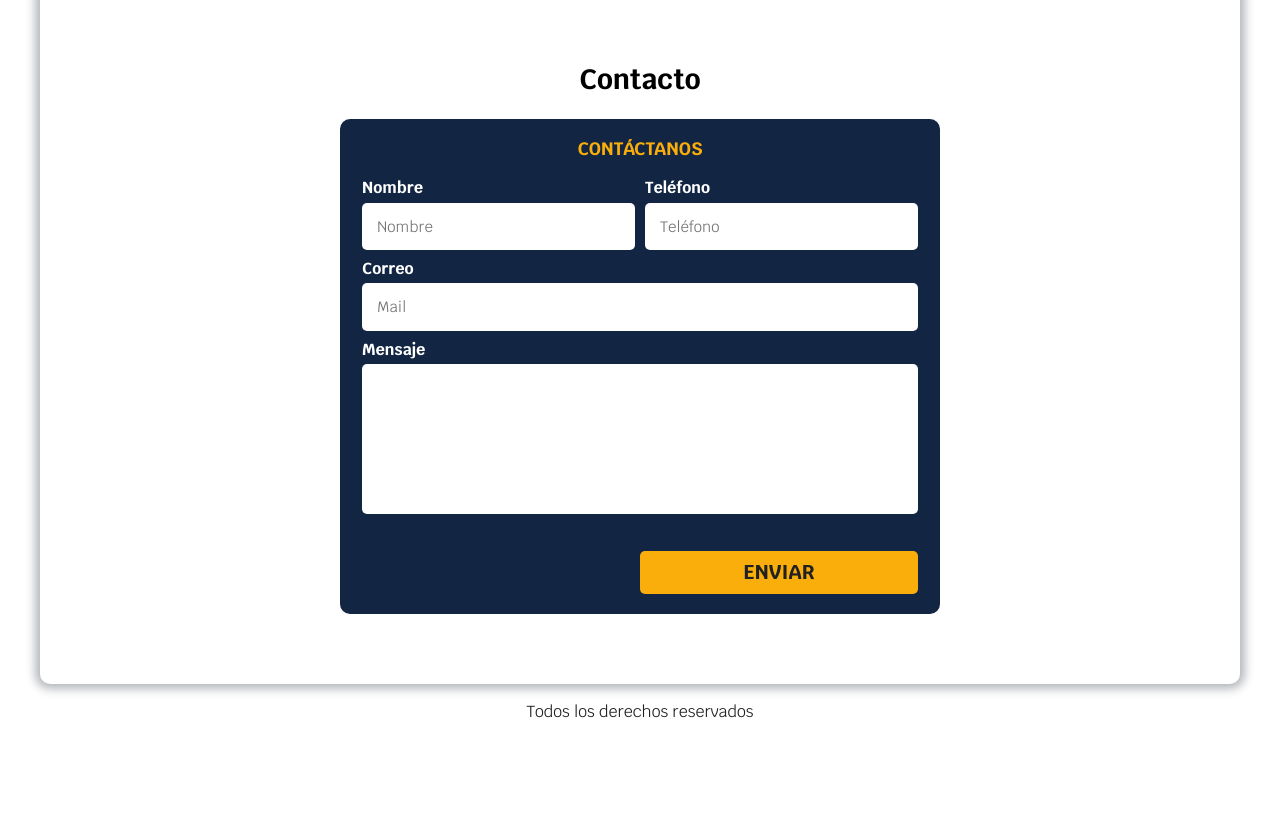
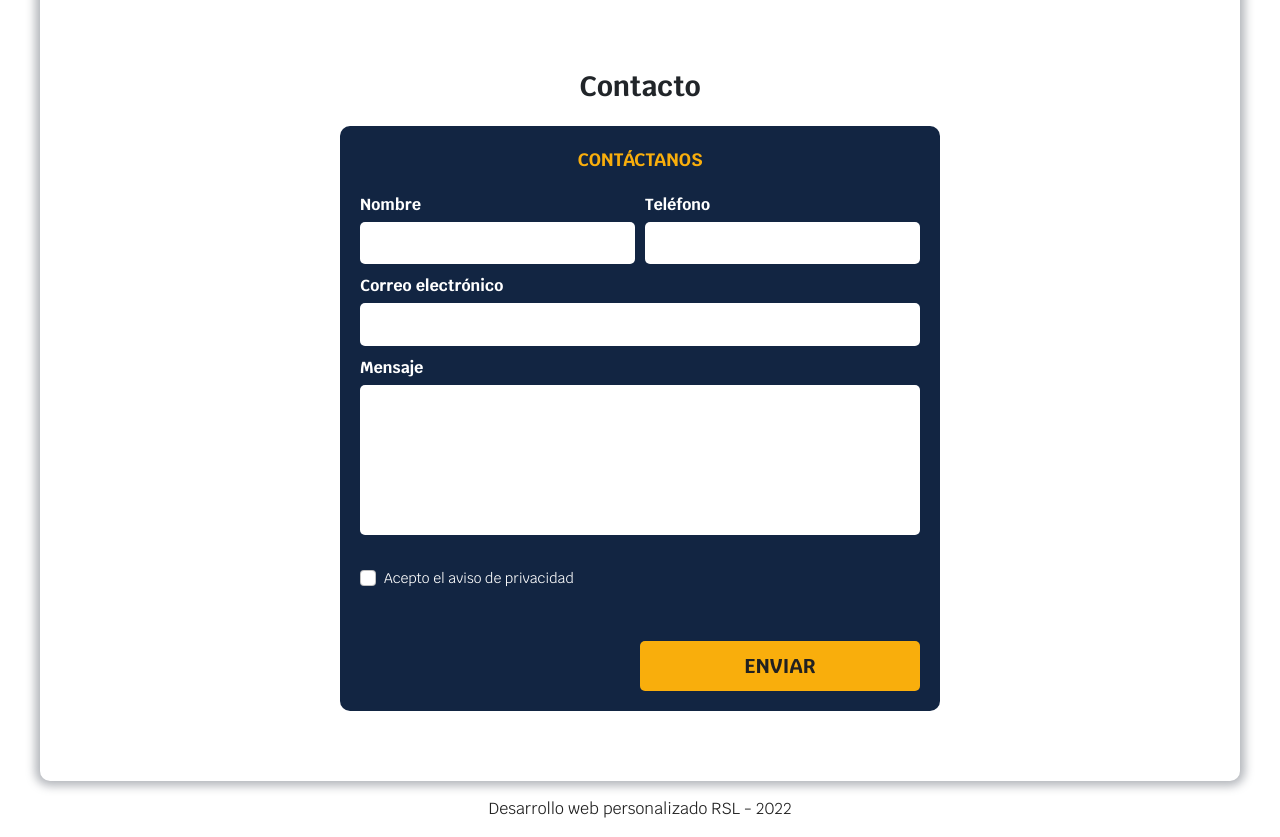
Before and after one commit to rsanlazaro/Personal-landing-page, a website: page index.html in a window 1280 px wide. Shown: the part 1892-2729 px from the top of the page. Before the commit the page ends 2632 px from the top, so only its background shows below. Drawn offline with nearby package versions, Linux system fonts and the light colour scheme; files whose address does not match are found by name.

Commit message:
form updated

```diff
--- a/index.html
+++ b/index.html
@@ -5,35 +5,36 @@
     <meta name="google-site-verification" content="b96CU4oOPNHaGIpyF_6f0BCyWPyRHfEnWODPxDhxtdQ" />
     <meta name="google-site-verification" content="ofcfYW5HfnsLesnL_kyHhrj9FNmz6C4lQrGJxbztT0M" />
     <meta charset="UTF-8" />
+    <meta name="title" content="Desarrollo web personalizado RSL">
     <meta
       name="description"
-      content="Desarrollo web personalizado, diseño web, web design, Autor: Rafael Pérez San Lázaro"
+      content="Desarrollo de páginas web ajustadas 100%
+      a tus necesidades"
     />
     <meta http-equiv="X-UA-Compatible" content="IE=edge" />
     <meta name="viewport" content="width=device-width, initial-scale=1.0" />
     <link rel="preconnect" href="https://fonts.googleapis.com" />
     <link rel="preconnect" href="https://fonts.gstatic.com" crossorigin />
-    <title>Desarrollo web personalizado</title>
+    <title>Desarrollo web personalizado RSL</title>
     <link rel="preconnect" href="https://fonts.googleapis.com" />
     <link rel="preconnect" href="https://fonts.gstatic.com" crossorigin />
     <link
       href="https://fonts.googleapis.com/css2?family=Krub:wght@400;700&display=swap"
       rel="stylesheet"
     />
+    <!-- <link rel="stylesheet" href="dist/css/bootstrap.min.css"> -->
+    <!-- <link href="https://cdn.jsdelivr.net/npm/bootstrap@5.0.2/dist/css/bootstrap.min.css" rel="stylesheet" integrity="sha384-EVSTQN3/azprG1Anm3QDgpJLIm9Nao0Yz1ztcQTwFspd3yD65VohhpuuCOmLASjC" crossorigin="anonymous"> -->
+    <link rel="stylesheet" href="node_modules/bootstrap/dist/css/bootstrap.min.css">
     <link rel="preload" href="build/css/app.css" as="style" />
     <link rel="stylesheet" href="build/css/app.css" />
   </head>
   <body>
     <header>
-      <!-- <h1 class="titulo">
-        Rafael Pérez San Lázaro <span class="titulo-guion">-</span>
-        <span class="titulo-texto">Diseño web</span>
-      </h1> -->
       <div class="header">
         <a href="index.html">
           <img src="build/img/logo_RSL_mini.png" alt="logo" />
         </a>
-        <h1>Diseño y desarrollo <span> web personalizado </span></h1>
+        <h1>Desarrollo web <span> personalizado RSL </span></h1>
       </div>
     </header>
     <div class="nav-bg">
@@ -250,50 +251,82 @@
         <form
           action="https://formsubmit.co/desarrollo_web_rsl@hotmail.com"
           method="POST"
-          class="formulario"
+          class="formulario needs-validation" novalidate
         >
           <fieldset>
             <legend>Contáctanos</legend>
 
             <div class="contenedor-campos">
               <div class="campo">
-                <label for="name">Nombre</label>
+                <label for="validationCustom01" class="form-label">Nombre</label>
                 <input
-                  id="name"
                   type="text"
-                  placeholder="Nombre"
+                  class="form-control"
+                  id="validationCustom01"
                   name="Nombre"
                   required
                 />
+                <div class="invalid-feedback invalid-feedback-field invalid-feedback invalid-feedback-field-field">Por favor, ingrese un nombre</div>
               </div>
 
               <div class="campo">
-                <label for="phone">Teléfono</label>
+                <label for="validationCustom02" class="form-label">Teléfono</label>
                 <input
                   type="tel"
-                  id="phone"
-                  placeholder="Teléfono"
+                  class="form-control"
+                  id="validationCustom02"
+                  pattern="[0-9]+"
+                  required
                   name="Teléfono"
-                  pattern="[0-9]{10}"
-                  oninvalid="this.setCustomValidity('Ingresa un número de 10 dígitos')"
-                  oninput="this.setCustomValidity('')"
                 />
+                <div class="invalid-feedback invalid-feedback-field">
+                  Por favor, ingrese un número de teléfono
+                </div>
               </div>
 
               <div class="campo">
-                <label for="email">Correo</label>
-                <input
-                  type="email"
-                  id="email"
-                  placeholder="Mail"
-                  name="Correo"
-                  required
-                />
+                <label for="validationCustomUsername" class="form-label"
+                  >Correo electrónico</label
+                >
+                <div class="input-group has-validation">
+                  <!-- <span class="input-group-text" id="inputGroupPrepend">@</span> -->
+                  <input
+                    type="email"
+                    class="form-control"
+                    id="validationCustomUsername"
+                    aria-describedby="inputGroupPrepend"
+                    name="Correo"
+                    required
+                  />
+                  <div class="invalid-feedback invalid-feedback-field">Por favor, ingrese un correo válido</div>
+                </div>
               </div>
 
               <div class="campo">
-                <label for="comment">Mensaje</label>
-                <textarea name="Mensaje" id="comment" required></textarea>
+                <label for="validationCustom03" class="form-label">Mensaje</label>
+                <textarea
+                  class="form-control"
+                  id="validationCustom03"
+                  name="Mensaje"
+                  required
+                ></textarea>
+                <div class="invalid-feedback invalid-feedback-field">Por favor, ingrese un mensaje</div>
+              </div>
+
+              <div class="form-check">
+                <input
+                  class="form-check-input"
+                  type="checkbox"
+                  value=""
+                  id="invalidCheck"
+                  required
+                />
+                <label class="form-check-label" for="invalidCheck">
+                  <a href="#exampleModal" data-bs-toggle="modal"><p class="aviso"> Acepto el aviso de privacidad </p></a>
+                </label>
+                <div class="invalid-feedback col-12">
+                  Por favor, acepte el aviso de privacidad
+                </div>
               </div>
               <input type="hidden" name="_subject" value="Web design request" />
               <input type="hidden" name="_template" value="box" />
@@ -304,7 +337,7 @@
               />
             </div>
             <div class="submit">
-              <input type="submit" class="boton" value="Enviar" />
+              <input type="submit" class="boton btn btn-sendd" value="Enviar" />
             </div>
           </fieldset>
         </form>
@@ -315,9 +348,9 @@
     </main>
 
     <footer class="footer">
-      <p>Todos los derechos reservados</p>
+      <p>Desarrollo web personalizado RSL - 2022</p>
     </footer>
-
+    <script src="https://cdn.jsdelivr.net/npm/bootstrap@5.1.3/dist/js/bootstrap.bundle.min.js" integrity="sha384-ka7Sk0Gln4gmtz2MlQnikT1wXgYsOg+OMhuP+IlRH9sENBO0LRn5q+8nbTov4+1p" crossorigin="anonymous"></script>
     <script src="build/js/app.js"></script>
   </body>
 </html>
```
Also changed, not shown: package.json (+5 -2 lines), build/css/app.css, build/js/app.js, dist/css/bootstrap.min.css (added), 2 other files.
